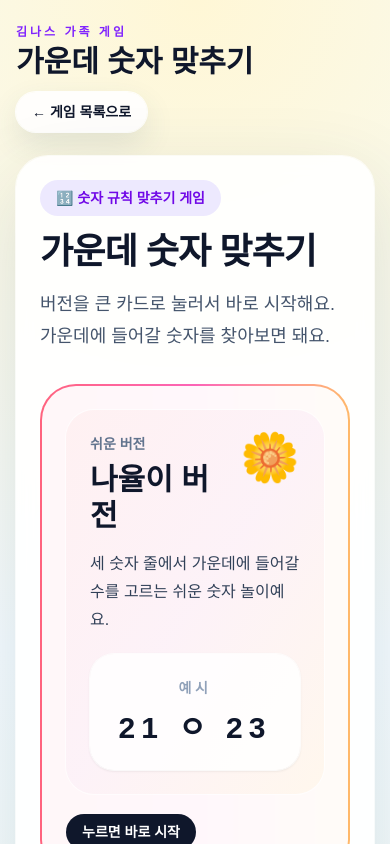
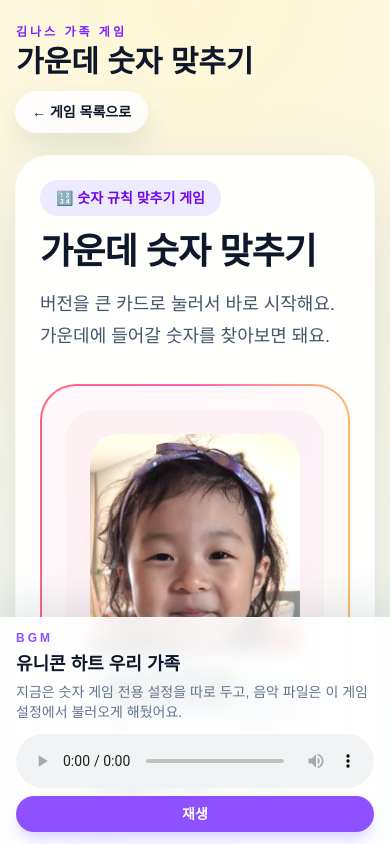
Before and after one commit to osori-workbench/kids-recycling-game, a Next.js app: page /games/number-center in a window 390 px wide. Shown: the top 844 px of the page. Built offline with nearby package versions, Linux system fonts and the light colour scheme.

Commit message:
feat: improve number center game media

```diff
--- a/src/components/number-center/NumberCenterGameShell.tsx
+++ b/src/components/number-center/NumberCenterGameShell.tsx
@@ -1,22 +1,51 @@
 "use client";
 
 import Link from "next/link";
-import { useState } from "react";
+import { useRef, useState } from "react";
 
 import { NumberCenterGame } from "@/components/number-center/NumberCenterGame";
 import { VersionSelector } from "@/components/number-center/VersionSelector";
 import { versionInfo } from "@/lib/number-center/data";
+import { numberCenterBgm } from "@/lib/number-center/media";
 import { NumberGameVersion } from "@/lib/number-center/types";
 
 export function NumberCenterGameShell() {
   const [selectedVersion, setSelectedVersion] = useState<NumberGameVersion | null>(null);
   const [hasStarted, setHasStarted] = useState(false);
   const [gameSessionKey, setGameSessionKey] = useState(0);
+  const audioRef = useRef<HTMLAudioElement | null>(null);
+  const bgmArmedRef = useRef(false);
+
+  const tryPlayBgm = async ({ fromStart = false }: { fromStart?: boolean } = {}) => {
+    if (!audioRef.current) return;
+
+    try {
+      audioRef.current.loop = true;
+      audioRef.current.muted = false;
+      audioRef.current.volume = 1;
+
+      if (fromStart) {
+        audioRef.current.currentTime = 0;
+      }
+
+      await audioRef.current.play();
+    } catch {
+      // 자동재생 제한이 있을 수 있어 다음 제스처나 재생 버튼에서 다시 시도
+    }
+  };
+
+  const ensureBgmStarted = () => {
+    if (bgmArmedRef.current) return;
+    bgmArmedRef.current = true;
+    void tryPlayBgm();
+  };
 
   const handleStartVersion = (version: NumberGameVersion) => {
+    bgmArmedRef.current = true;
     setSelectedVersion(version);
     setHasStarted(true);
     setGameSessionKey((prev) => prev + 1);
+    void tryPlayBgm({ fromStart: true });
   };
 
   const resetToHome = () => {
@@ -25,13 +54,19 @@ export function NumberCenterGameShell() {
   };
 
   const restartCurrentGame = () => {
+    bgmArmedRef.current = true;
     setGameSessionKey((prev) => prev + 1);
+    void tryPlayBgm({ fromStart: true });
   };
 
   const isPlaying = Boolean(hasStarted && selectedVersion);
 
   return (
-    <main className="min-h-screen bg-[radial-gradient(circle_at_top,_#fff7d6,_#f4fbff_45%,_#eef7ef)] px-4 pb-10 pt-6 text-slate-800 sm:px-6 lg:px-8">
+    <main
+      className="min-h-screen bg-[radial-gradient(circle_at_top,_#fff7d6,_#f4fbff_45%,_#eef7ef)] px-4 pb-40 pt-6 text-slate-800 sm:px-6 lg:px-8"
+      onPointerDownCapture={ensureBgmStarted}
+      onKeyDownCapture={ensureBgmStarted}
+    >
       <div className="mx-auto flex w-full max-w-7xl flex-col gap-6">
         <div className="flex flex-wrap items-center justify-between gap-3">
           <div>
@@ -77,6 +112,37 @@ export function NumberCenterGameShell() {
           <VersionSelector onSelect={handleStartVersion} />
         )}
       </div>
+
+      <section className="fixed inset-x-0 bottom-0 z-20 border-t border-white/70 bg-white/90 px-4 py-3 shadow-[0_-12px_40px_rgba(52,84,104,0.14)] backdrop-blur sm:px-6">
+        <div className="mx-auto flex w-full max-w-7xl flex-col gap-3 lg:flex-row lg:items-center lg:justify-between">
+          <div>
+            <p className="text-xs font-semibold uppercase tracking-[0.25em] text-violet-500">BGM</p>
+            <h2 className="mt-1 text-lg font-black text-slate-900">{numberCenterBgm.title}</h2>
+            <p className="mt-1 text-sm text-slate-500">지금은 숫자 게임 전용 설정을 따로 두고, 음악 파일은 이 게임 설정에서 불러오게 해뒀어요.</p>
+          </div>
+          <div className="flex w-full flex-col gap-2 lg:w-auto lg:min-w-[420px] lg:flex-row lg:items-center lg:justify-end">
+            <audio
+              ref={audioRef}
+              className="w-full lg:max-w-md"
+              src={numberCenterBgm.src}
+              controls
+              loop
+              preload="auto"
+              playsInline
+            />
+            <button
+              type="button"
+              onClick={() => {
+                bgmArmedRef.current = true;
+                void tryPlayBgm();
+              }}
+              className="rounded-full bg-violet-500 px-4 py-2 text-sm font-bold text-white shadow-lg shadow-violet-200 transition hover:-translate-y-0.5 hover:bg-violet-600"
+            >
+              재생
+            </button>
+          </div>
+        </div>
+      </section>
     </main>
   );
 }
--- a/src/components/number-center/VersionSelector.tsx
+++ b/src/components/number-center/VersionSelector.tsx
@@ -1,4 +1,7 @@
+import Image from "next/image";
+
 import { versionInfo } from "@/lib/number-center/data";
+import { numberCenterVersionImages } from "@/lib/number-center/media";
 import { NumberGameVersion } from "@/lib/number-center/types";
 
 type VersionSelectorProps = {
@@ -22,7 +25,10 @@ export function VersionSelector({ onSelect }: VersionSelectorProps) {
 
       <div className="mt-8 grid gap-5 lg:grid-cols-2">
         {(Object.entries(versionInfo) as [NumberGameVersion, (typeof versionInfo)[NumberGameVersion]][]).map(
-          ([version, info]) => (
+          ([version, info]) => {
+            const image = numberCenterVersionImages[version];
+
+            return (
               <button
                 key={version}
                 type="button"
@@ -31,7 +37,21 @@ export function VersionSelector({ onSelect }: VersionSelectorProps) {
               >
                 <div className="h-full rounded-[calc(2.25rem-2px)] bg-white/95 p-6">
                   <div className={`rounded-[1.75rem] bg-gradient-to-br ${info.softPanelClassName} p-6 ring-1 ring-white/70`}>
-                  <div className="flex items-start justify-between gap-4">
+                    <div className="relative overflow-hidden rounded-[1.75rem] bg-white/70">
+                      <Image
+                        src={image.src}
+                        alt={image.alt}
+                        width={1200}
+                        height={900}
+                        className={`h-72 w-full object-cover transition duration-300 group-hover:scale-[1.02] sm:h-80 ${image.className ?? ""}`}
+                        priority={version === "nayul"}
+                      />
+                      <div className="absolute inset-x-4 bottom-4 inline-flex w-fit rounded-full bg-black/55 px-4 py-2 text-sm font-bold text-white backdrop-blur">
+                        누르면 바로 시작
+                      </div>
+                    </div>
+
+                    <div className="mt-5 flex items-start justify-between gap-4">
                       <div>
                         <p className="text-sm font-bold text-slate-500">{info.difficultyLabel}</p>
                         <h2 className="mt-2 text-3xl font-black text-slate-900 sm:text-4xl">{info.label}</h2>
@@ -46,13 +66,10 @@ export function VersionSelector({ onSelect }: VersionSelectorProps) {
                       <p className="mt-3 text-3xl font-black tracking-[0.2em] text-slate-900 sm:text-4xl">{info.example}</p>
                     </div>
                   </div>
-
-                <div className="mt-5 inline-flex rounded-full bg-slate-900 px-4 py-2 text-sm font-bold text-white transition group-hover:scale-[1.02]">
-                  누르면 바로 시작
-                </div>
                 </div>
               </button>
-          )
+            );
+          }
         )}
       </div>
     </section>
--- a/src/lib/number-center/game-utils.ts
+++ b/src/lib/number-center/game-utils.ts
@@ -1,6 +1,8 @@
 import { BestScores, NumberGameVersion, NumberPuzzle } from "@/lib/number-center/types";
 
 const bestScoreKeyPrefix = "kids-number-center-best";
+const nayulMaxNumber = 20;
+const narinMaxNumber = 50;
 
 function randomInt(min: number, max: number) {
   return Math.floor(Math.random() * (max - min + 1)) + min;
@@ -21,13 +23,22 @@ function shuffle<T>(items: T[]) {
   return next;
 }
 
-function uniqueChoices(answer: number, deltas: number[], min = 0) {
+function uniqueChoices(answer: number, deltas: number[], min = 0, max = Number.POSITIVE_INFINITY) {
   const set = new Set<number>([answer]);
 
   for (const delta of deltas) {
     const candidate = answer + delta;
-    if (candidate >= min) {
+    if (candidate >= min && candidate <= max) {
       set.add(candidate);
+    }
+  }
+
+  if (set.size < 3) {
+    for (let candidate = Math.max(min, answer - 10); candidate <= Math.min(max, answer + 10); candidate += 1) {
+      set.add(candidate);
+      if (set.size >= deltas.length + 1) {
+        break;
+      }
     }
   }
 
@@ -46,10 +57,9 @@ function buildArithmeticExplanation(step: number, ascending: boolean) {
 
 function buildNayulPuzzle(): NumberPuzzle {
   const family = randomFrom([
-    { step: 1, minStart: 1, maxStart: 97 },
-    { step: 2, minStart: 2, maxStart: 94 },
-    { step: 5, minStart: 5, maxStart: 85 },
-    { step: 10, minStart: 10, maxStart: 70 },
+    { step: 1, minStart: 1, maxStart: nayulMaxNumber - 2 },
+    { step: 2, minStart: 2, maxStart: nayulMaxNumber - 4 },
+    { step: 5, minStart: 5, maxStart: nayulMaxNumber - 10 },
   ]);
   const ascending = Math.random() > 0.25;
   const start = randomInt(family.minStart, family.maxStart);
@@ -60,7 +70,8 @@ function buildNayulPuzzle(): NumberPuzzle {
   const choices = uniqueChoices(
     answer,
     [-family.step * 2, -family.step, family.step, family.step * 2, family.step * 3],
-    0
+    0,
+    nayulMaxNumber
   ).slice(0, 3);
 
   if (!choices.includes(answer)) {
@@ -77,12 +88,12 @@ function buildNayulPuzzle(): NumberPuzzle {
 
 function buildNarinPuzzle(): NumberPuzzle {
   const pattern = randomFrom([
-    { step: 1, minStart: 1, maxStart: 40 },
-    { step: 2, minStart: 2, maxStart: 38 },
-    { step: 3, minStart: 1, maxStart: 35 },
-    { step: 4, minStart: 4, maxStart: 30 },
-    { step: 5, minStart: 5, maxStart: 25 },
-    { step: 10, minStart: 10, maxStart: 15 },
+    { step: 1, minStart: 1, maxStart: narinMaxNumber - 4 },
+    { step: 2, minStart: 2, maxStart: narinMaxNumber - 8 },
+    { step: 3, minStart: 1, maxStart: narinMaxNumber - 12 },
+    { step: 4, minStart: 4, maxStart: narinMaxNumber - 16 },
+    { step: 5, minStart: 5, maxStart: narinMaxNumber - 20 },
+    { step: 10, minStart: 10, maxStart: narinMaxNumber - 40 },
   ]);
   const ascending = Math.random() > 0.35;
   const start = randomInt(pattern.minStart, pattern.maxStart);
@@ -112,7 +123,8 @@ function buildNarinPuzzle(): NumberPuzzle {
       pattern.step * 2,
       pattern.step * 3,
     ],
-    0
+    0,
+    narinMaxNumber
   ).slice(0, 4);
 
   if (!choices.includes(answer)) {
--- /dev/null
+++ b/src/lib/number-center/media.ts
@@ -0,0 +1,21 @@
+import { NumberGameVersion } from "@/lib/number-center/types";
+
+export const numberCenterBgm = {
+  title: "유니콘 하트 우리 가족",
+  src: "/assets/family-bgm.mp3",
+} as const;
+
+export const numberCenterVersionImages: Record<
+  NumberGameVersion,
+  { src: string; alt: string; className?: string }
+> = {
+  nayul: {
+    src: "/assets/nayul.png",
+    alt: "나율이 숫자 놀이 버전 소개 이미지",
+    className: "object-[center_62%]",
+  },
+  narin: {
+    src: "/assets/narin.png",
+    alt: "나린이 숫자 놀이 버전 소개 이미지",
+  },
+};
```
Lines whose indentation alone changed are shown as unchanged.
